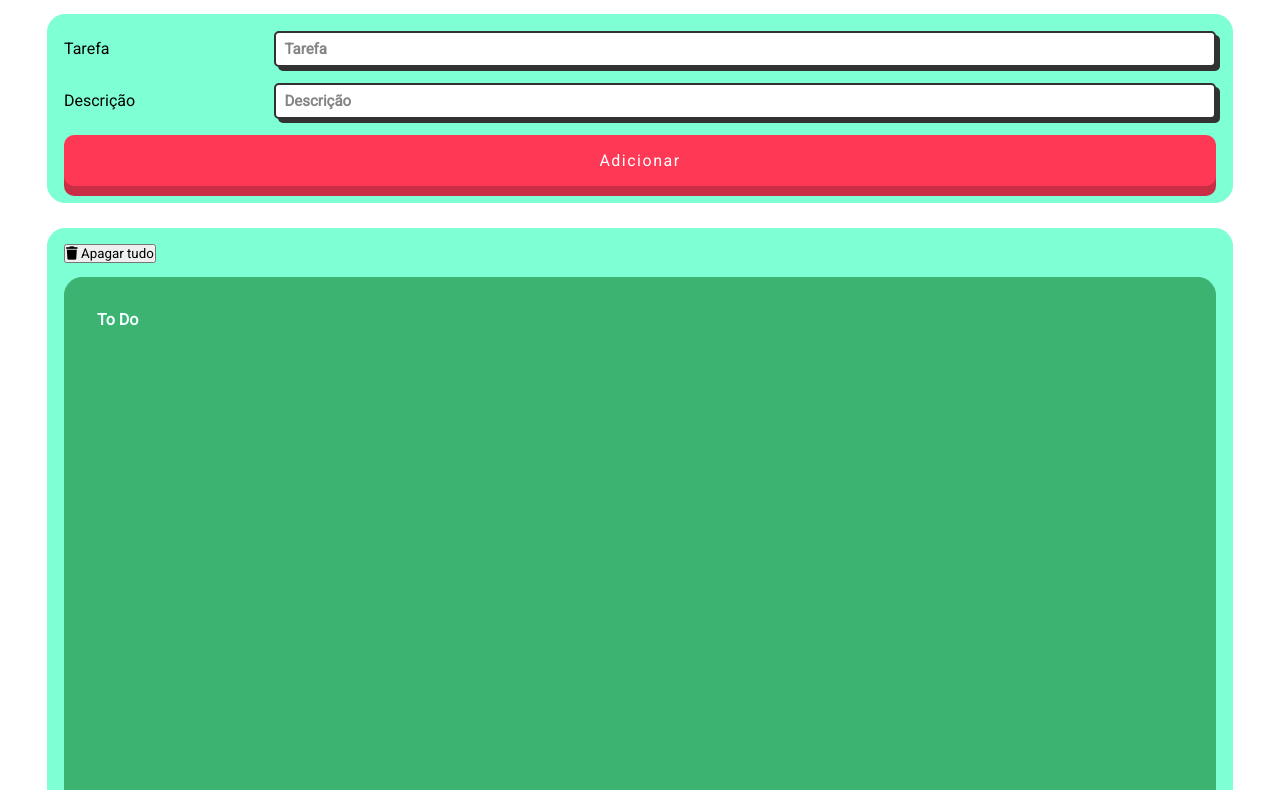
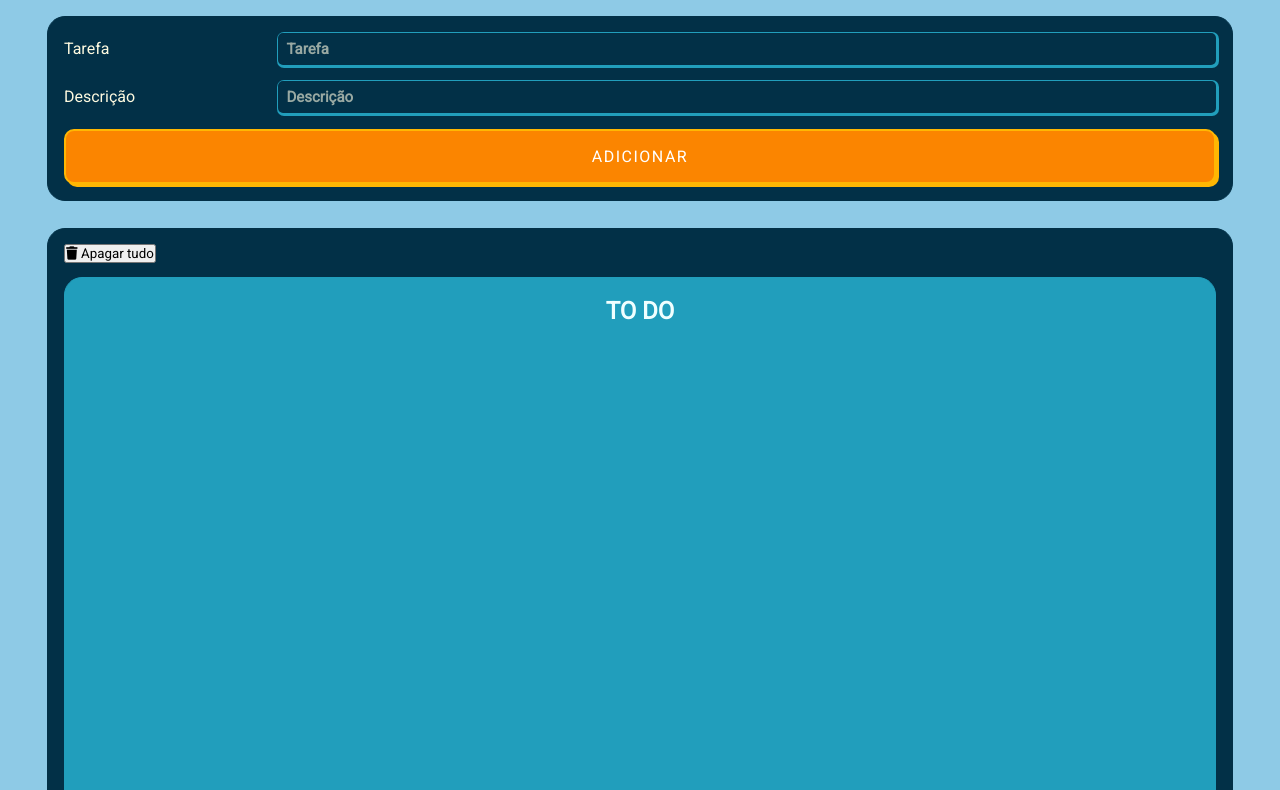
Before and after one commit to arthurazevedods/ToDo-List, a plain HTML site: page index.html in a window 1280 px wide. Shown: the part 44-834 px from the top of the page. Drawn offline with Linux system fonts and the light colour scheme.

Commit message:
new colors theme and box-shadow

```diff
--- a/index.html
+++ b/index.html
@@ -9,13 +9,14 @@
     <link rel="preconnect" href="https://fonts.googleapis.com">
     <link rel="preconnect" href="https://fonts.gstatic.com" crossorigin>
     <link href="https://fonts.googleapis.com/css2?family=Roboto&display=swap" rel="stylesheet">
+    <link href="https://fonts.googleapis.com/css2?family=Ubuntu&display=swap" rel="stylesheet">
 
     <title>To Do List</title>
 </head>
 <body>
     <h1>To-Do List</h1>
     <div class="criacao">
-        <form action="" class="adicionar" id="novoItem">
+        <form action="" class="novo_item" id="novoItem">
             <div class="campo">
                 <label for="Tarefa" class="label">Tarefa</label>
                 <input type="text" placeholder="Tarefa" name="text" class="input" id="tarefa">
@@ -25,7 +26,7 @@
                 <input type="text" placeholder="Descrição" name="descricao" class="input" id="descricao">
             </div>
 
-            <input type="submit" value="Adicionar" class="cadastrar" id="cadastrar">
+            <input type="submit" value="Adicionar" class="adicionar" id="adicionar">
 
         </form>
     </div>
@@ -38,7 +39,7 @@
             </button>
         </div>
         <div class="container">
-            <strong>To Do</strong>
+            <strong class="todo">To Do</strong>
             <ul class="lista" id="lista">
 
             </ul>
--- a/style.css
+++ b/style.css
@@ -1,23 +1,35 @@
+
 *{
     padding: 0;
     margin: 0;
-    font-family: 'Roboto', cursive;
-}
-:root{
-    --input-focus: #2d8cf0;
-    --font-color: #323232;
-    --font-color-sub: #666;
-    --bg-color: #fff;
-    --main-color: #323232;
+    font-family: 'Roboto', sans-serif;
 }
 
+:root{
+    --bg-body-color: #8ecae6;
+    --text-color-sub: #caf0f8;
+    --text-color: #fefae0;
+    --info-color: #ffb703;
+    --info-color-sub: #fb8500;
+    --main-color: #023047;
+    --main-second-color: #219ebc;
+
+}
+
+body{
+    background-color: var(--bg-body-color);
+}
+
+
+
 h1{
+    font-family: 'Ubuntu', sans-serif;
     height: 2rem;
     text-transform: uppercase;
     display: flex;
     justify-content: center;
-    background-color: brown;
-    color: aliceblue;
+    background-color: var(--info-color-sub);
+    color: var(--text-color);
     font-size: 1.5rem;
 }
 
@@ -29,16 +41,17 @@ h1{
 
 }
 
-.adicionar{
+.novo_item{
     width: 90%;
     height: auto;
     margin-left: auto;
     margin-right:auto;
-    background-color: aquamarine;
+    background-color: var(--main-color);
+    color: var(--text-color);
     display: flex;
     justify-content: space-between;
     flex-direction: column;
-    border: 1px solid aquamarine;
+    border: 1px solid var(--main-color);
     padding: 1rem;
     border-radius: 18px;
     gap:1rem
@@ -48,11 +61,13 @@ h1{
     display: flex;
     justify-content: space-between;
     align-items: center;
+
 }
 
 .label{
     min-width: 10%;
     padding-right: auto;
+
 }
 
 .input {
@@ -60,57 +75,63 @@ h1{
     min-width: 80%;
     height: 1rem;
     border-radius: 5px;
-    border: 2px solid var(--main-color);
-    background-color: var(--bg-color);
-    box-shadow: 4px 4px var(--main-color);
+    border: 2px solid var(--main-second-color-color);
+    background-color: var(--main-color);
+    box-shadow: var(--main-second-color) 1px 1px 0px 2px;
     font-size: 15px;
     font-weight: 600;
-    color: var(--font-color);
+    color: var(--text-color);
     padding: 0.5rem;
     outline: none;
+
 }
 
 .input::placeholder {
-    color: var(--font-color-sub);
-    opacity: 0.8;
+    color: var(--text-color);
+    opacity: 0.6;
 }
 
 .input:focus {
-    border: 2px solid var(--input-focus);
+    border: 1px solid var(--main-second-color);
 }
 
-.cadastrar {
+.adicionar {
+    cursor: pointer;
+    text-transform: uppercase;
     padding: 1rem 3rem;
     border-radius: 10px;
-    border: 0;
-    background-color: rgb(255, 56, 86);
+    border: 2px solid var(--info-color);
+    background-color: var(--info-color-sub);
     letter-spacing: 1.5px;
     font-size: 1rem;
     transition: all .3s ease;
-    box-shadow: rgb(201, 46, 70) 0px 10px 0px 0px;
+    box-shadow: 3px 3px var(--info-color);
     color: hsl(0, 0%, 100%);
+
 }
 
-.cadastrar:hover {
-    box-shadow: rgb(201, 46, 70) 0px 7px 0px 0px;
+.adicionar:hover{
+    font-weight: 700;
+    font-size: 1.1rem;
+    font: 700ms;
 }
 
-.cadastrar:active {
-    background-color: rgb(255, 56, 86);
-    /*50, 168, 80*/
-    box-shadow: rgb(201, 46, 70) 0px 0px 0px 0px;
+.adicionar:active {
+    background-color: var(--info-color-sub);
     transform: translateY(5px);
     transition: 200ms;
+    box-shadow: none;
+    transform: translate(3px, 3px);
 }
 
 
 .colunas{
-    background-color: aquamarine;
+    background-color: var(--main-color);
     width: 90%;
     height: auto;
     margin-left: auto;
     margin-right:auto;
-    border: 1px solid aquamarine;
+    border: 1px solid var(--main-color);
     border-radius: 18px;
     padding: 0 1rem 1rem 1rem;
 }
@@ -121,21 +142,29 @@ h1{
     align-items: center;
 }
 
-
 .container{
     min-height: 70vh;
     min-width: 50vh;
-    background-color: mediumseagreen;
+    background-color: var(--main-second-color);
     color: azure;
-    border: 1px solid mediumseagreen;
+    border: 1px solid var(--main-second-color);
     border-radius: 18px;
-    padding: 2rem;
+    padding: 0.2rem 2rem;
+}
+
+.todo{
+    display: flex;
+    justify-content: center;
+    align-items: center;
+    text-transform: uppercase;
+    padding: 1rem;
+    font-size: 1.5rem;
 }
 
 .item {
     list-style: none;
     padding: 0.6em 2em;
-    background: #FFFFFF;
+    background: var(--info-color);
     border-radius: 10px;
     margin: 0 0 1em;
     width: 100%;
```
